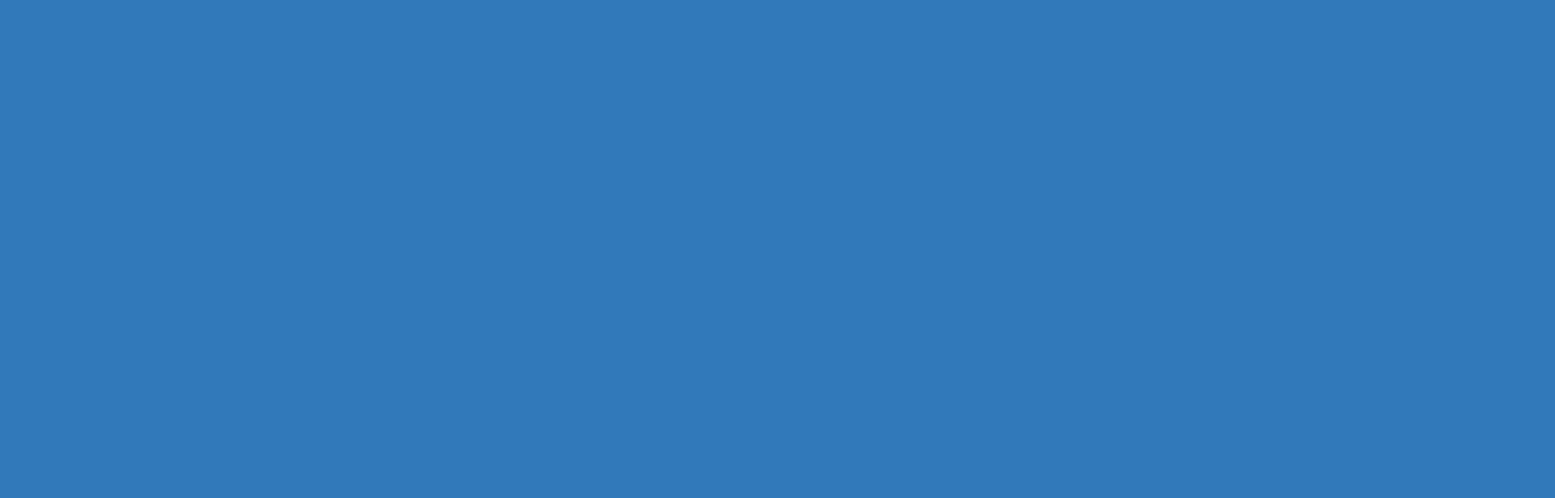
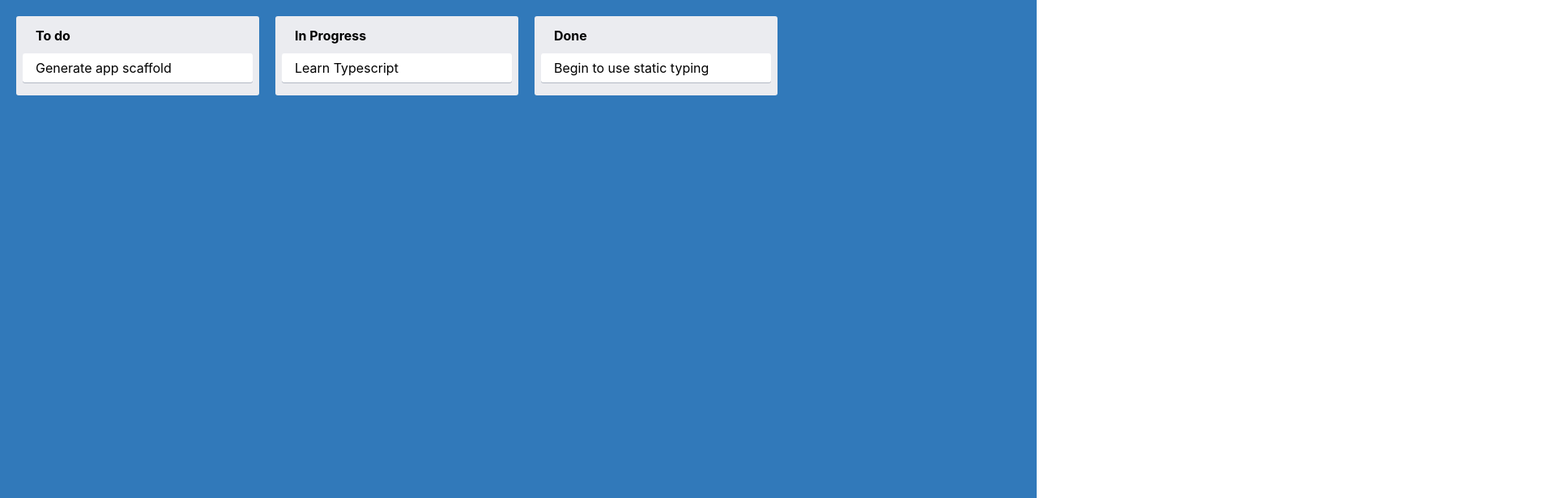
Before and after one commit to AntonKozachuk/trello-clone, a React (Create React App) app: page / in a window 1280 px wide. Shown: the top 616 px of the page at 81% size, 1920 px wide, since content can reach past the window. Built offline with nearby package versions, Linux system fonts and the light colour scheme.

Commit message:
Fix several typos

```diff
--- a/src/App.css
+++ /dev/null
@@ -1,38 +0,0 @@
-.App {
-  text-align: center;
-}
-
-.App-logo {
-  height: 40vmin;
-  pointer-events: none;
-}
-
-@media (prefers-reduced-motion: no-preference) {
-  .App-logo {
-    animation: App-logo-spin infinite 20s linear;
-  }
-}
-
-.App-header {
-  background-color: #282c34;
-  min-height: 100vh;
-  display: flex;
-  flex-direction: column;
-  align-items: center;
-  justify-content: center;
-  font-size: calc(10px + 2vmin);
-  color: white;
-}
-
-.App-link {
-  color: #61dafb;
-}
-
-@keyframes App-logo-spin {
-  from {
-    transform: rotate(0deg);
-  }
-  to {
-    transform: rotate(360deg);
-  }
-}
--- a/src/App.tsx
+++ b/src/App.tsx
@@ -1,12 +1,20 @@
 import React from 'react';
-import logo from './logo.svg';
-import './App.css';
 import { AppContainer } from './styles';
+import { Column } from './Column';
+import { Card } from './Card';
 
 const App = () => {
   return (
     <AppContainer>
-      Columns will go here
+      <Column text="To do">
+        <Card text="Generate app scaffold" />
+      </Column>
+      <Column text="In Progress">
+        <Card text="Learn Typescript" />
+      </Column>
+      <Column text="Done">
+        <Card text="Begin to use static typing" />
+      </Column>
     </AppContainer>
   )
 }
--- a/src/styles.ts
+++ b/src/styles.ts
@@ -6,7 +6,7 @@
     display: flex;
     flex-direction: row;
     height: 100%;
-    padding: 100%;
+    padding: 20px;
     width: 100%;
 `
 export const ColumnContainer = styled.div`
@@ -29,7 +29,7 @@
     cursor: pointer;
     margin-bottom: 0.5rem;
     padding: 0.5rem 1rem;
-    min-width: 300px;
+    max-width: 300px;
     border-radius: 3px;
     box-shadow: #091e4240 0px 1px 0px 0px;
 `
```
Also changed, not shown: 1 other file (tests, documents, lock files or other folders).
